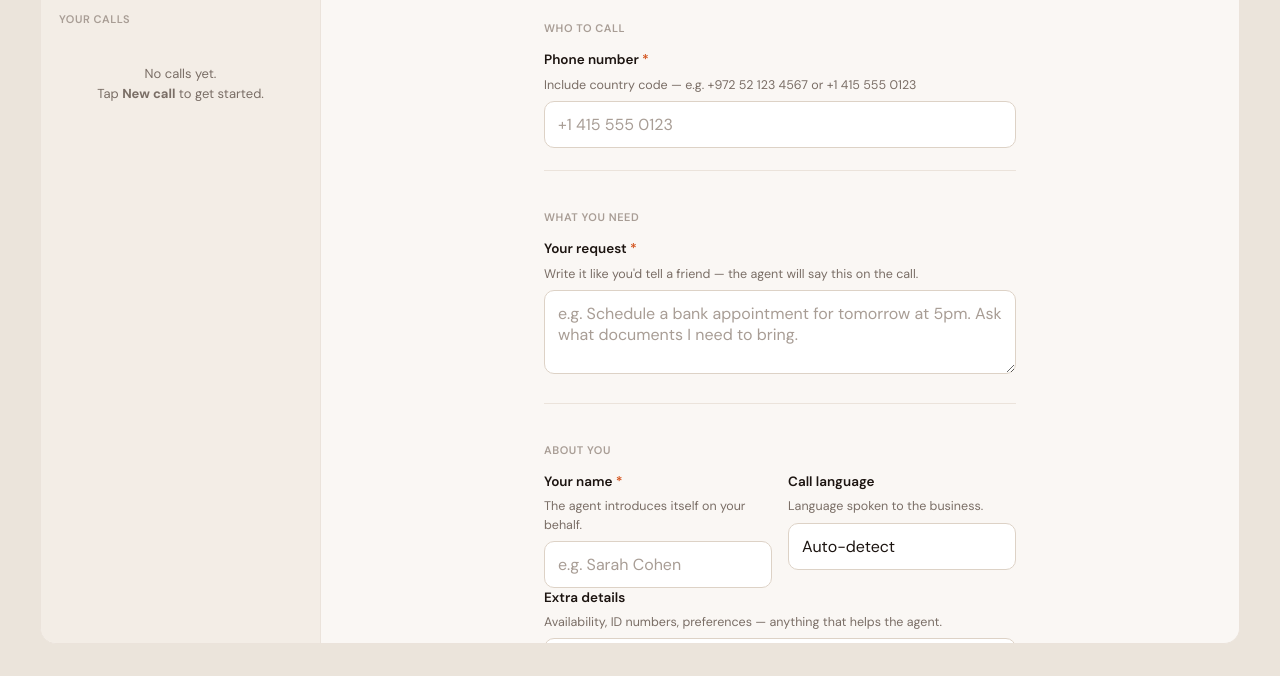
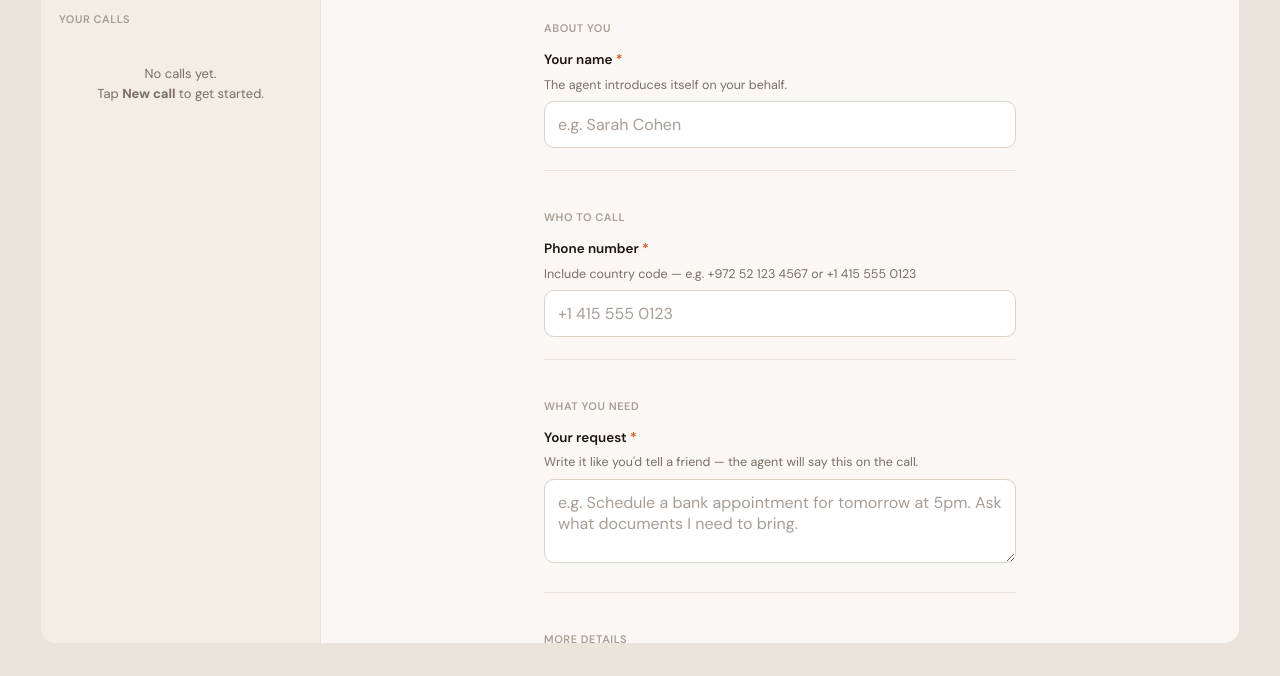
Before and after one commit to yairyairyair/bridge-call, a website: page public/index.html in a window 1280 px wide. Both pictures are taken after a click on the button "New call". Shown: the part 140-816 px from the top of the page. Drawn offline with Linux system fonts and the light colour scheme.

Commit message:
change your name input to be first

```diff
--- a/public/index.html
+++ b/public/index.html
@@ -879,6 +879,14 @@
                 <div class="alert error" id="alert" role="alert" aria-live="assertive"></div>
                 <form id="call-form" autocomplete="off">
                     <div class="form-section">
+                        <div class="form-section-title">About you</div>
+                        <div class="field">
+                            <label for="userName">Your name <span class="req">*</span></label>
+                            <div class="hint">The agent introduces itself on your behalf.</div>
+                            <input type="text" id="userName" placeholder="e.g. Sarah Cohen" required autofocus />
+                        </div>
+                    </div>
+                    <div class="form-section">
                         <div class="form-section-title">Who to call</div>
                         <div class="field">
                             <label for="to">Phone number <span class="req">*</span></label>
@@ -895,16 +903,10 @@
                         </div>
                     </div>
                     <div class="form-section">
-                        <div class="form-section-title">About you</div>
-                        <div class="row">
-                            <div class="field">
-                                <label for="userName">Your name <span class="req">*</span></label>
-                                <div class="hint">The agent introduces itself on your behalf.</div>
-                                <input type="text" id="userName" placeholder="e.g. Sarah Cohen" required />
-                            </div>
+                        <div class="form-section-title">More details</div>
                         <div class="field">
                             <label for="language">Call language</label>
-                                <div class="hint">Language spoken to the business.</div>
+                            <div class="hint">Language spoken to the business. Leave blank to auto-detect.</div>
                             <select id="language">
                                 <option value="">Auto-detect</option>
                                 <option value="en-US">English</option>
@@ -915,7 +917,6 @@
                                 <option value="de-DE">German</option>
                                 <option value="ru-RU">Russian</option>
                             </select>
-                            </div>
                         </div>
                         <div class="field">
                             <label for="additionalInfo">Extra details</label>
```
Lines whose indentation alone changed are shown as unchanged.
